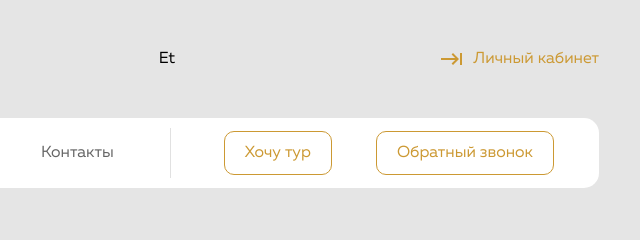
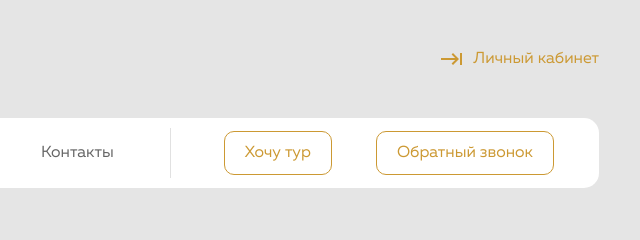
Before and after one commit to Pozdnovskii/Blog-weblayout-course, a plain HTML site: page index.html in a window 1280 px wide. Shown: the top 240 px of the page, 626-1266 px from the left. Drawn offline with Linux system fonts and the light colour scheme.

Commit message:
new check

```diff
--- a/index.html
+++ b/index.html
@@ -24,7 +24,6 @@
 
         <a href="tel:+74953225448" class="header-phone header-link">+7 495 322 54 48</a>
       </div>
-      <p>Et</p>
 
       <div class="header-top-right">
         <a href="#" class="header-account link">
```
